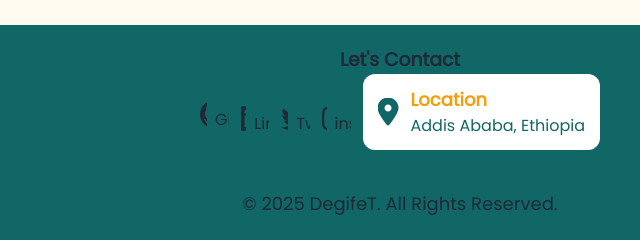
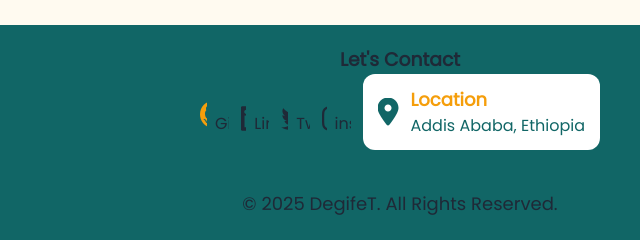
Before and after one commit to tise-genene/dev-mentorship, a plain HTML site: page html/index.html in a window 1280 px wide. In both pictures the pointer is over the icon 843 px from the left and 7271 px from the top of the page. Shown: the part 7152-7392 px from the top of the page, 640-1280 px from the left. Drawn offline with Linux system fonts and the light colour scheme; a web font is replaced by a local one.

Commit message:
fix/comments

```diff
--- a/style/style.css
+++ b/style/style.css
@@ -650,9 +650,9 @@ footer {
   text-wrap: nowrap;
   font-weight: 700;
 }
-.footer-container div h3{
-text-align: center;
-color: var(--text);
+.footer-container div h3 {
+ text-align: center;
+ color: var(--text);
 }
 .footer-container #footer-navbar {
   display: grid;
@@ -687,10 +687,10 @@ color: var(--text);
   color: var(--text);
   font-size: 28px;
 }
-.footer-container .footer-social a:hover {
-transform: translateY(-4px);
-transition: .5s;
-color: var(--primary);
+.footer-container .footer-social a:hover i {
+ transform: translateY(-4px);
+ transition: .5s;
+ color: var(--primary);
 }
 .footer-container .footer-social span {
   color: var(--text);
```
